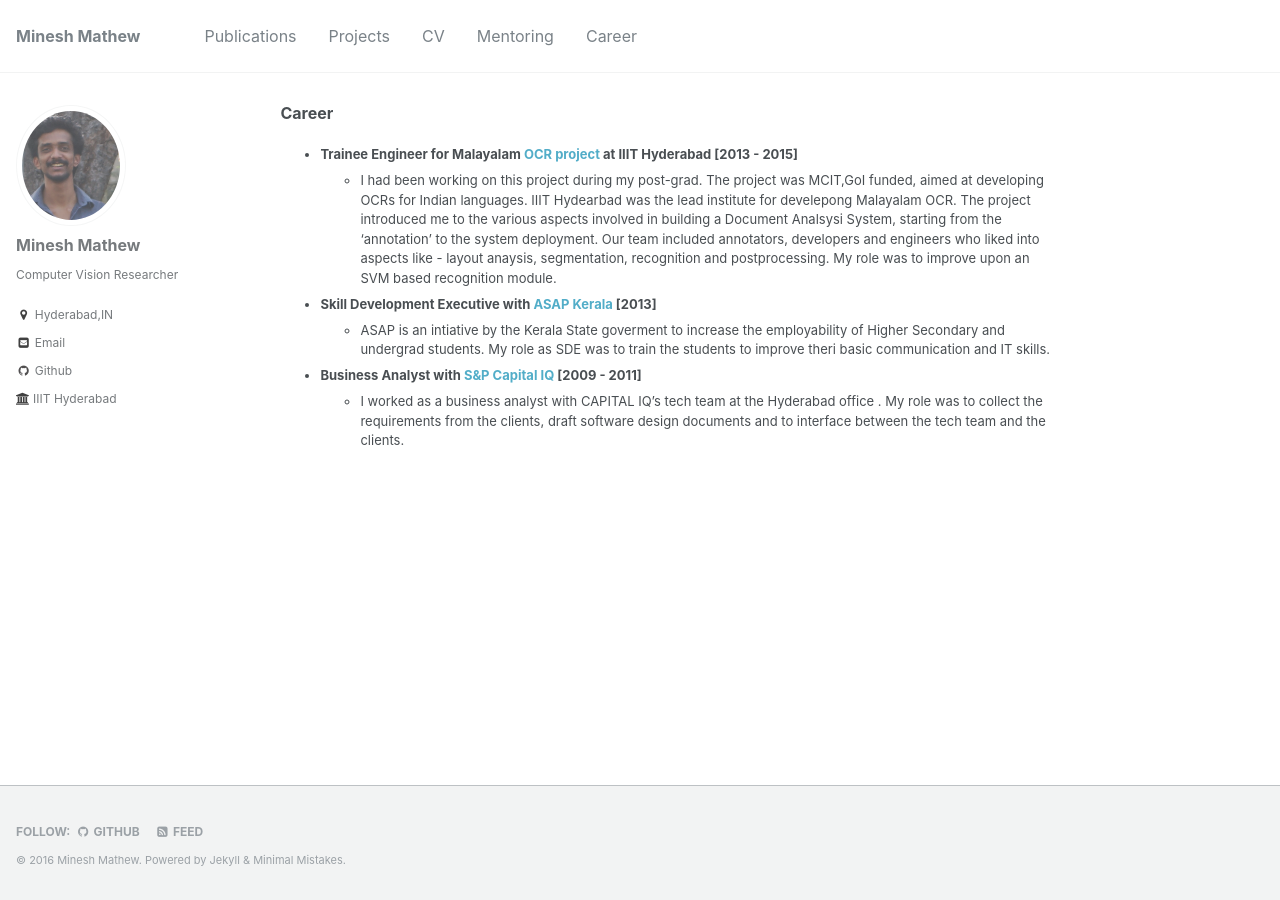
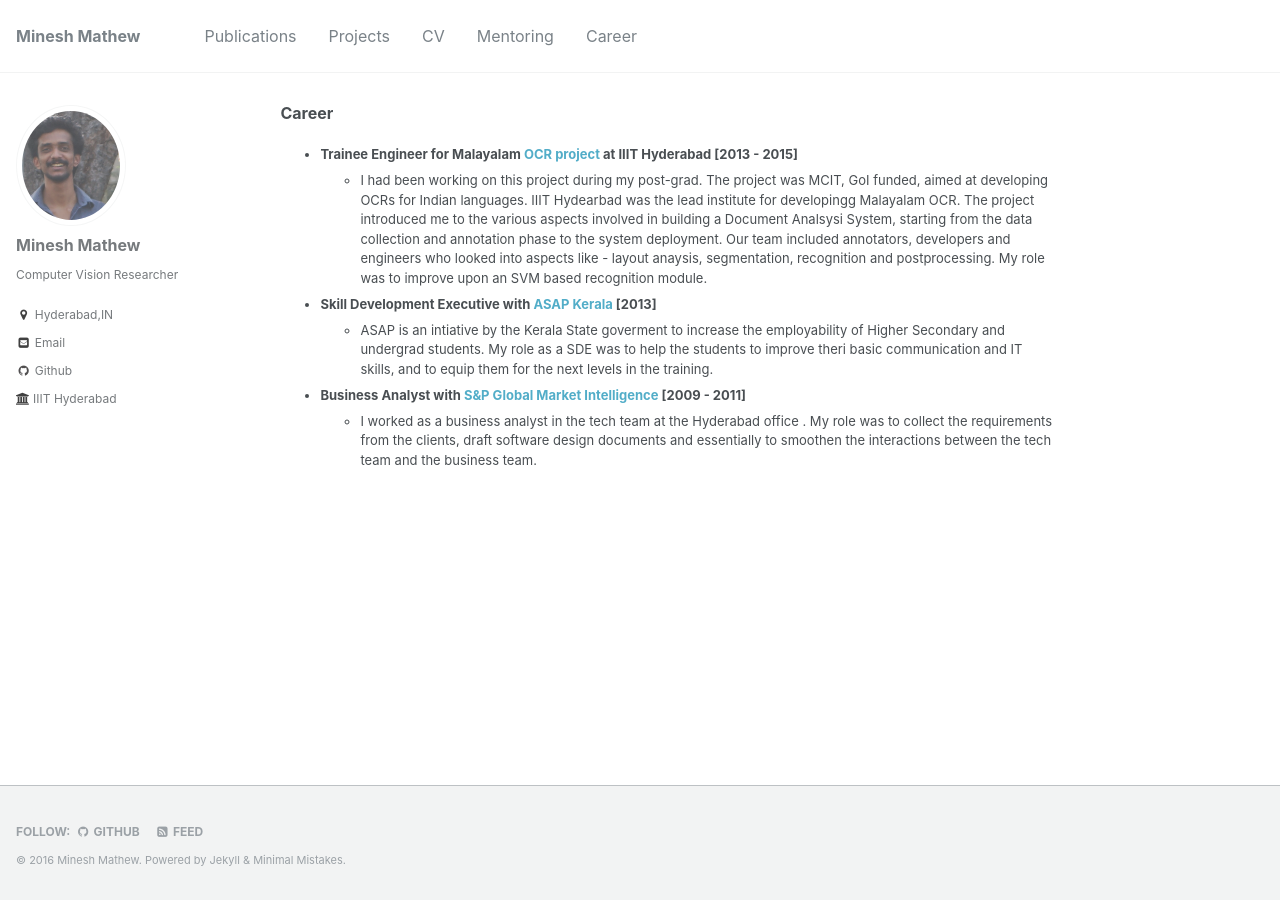
Before and after one commit to mineshmathew/mineshmathew.github.io, a Jekyll site: the page built from _pages/Career.markdown, in a window 1280 px wide. Built offline with Jekyll 4.4.1, drawn with Linux system fonts in a browser that asks for light colours.

Commit message:
builtagain

```diff
--- a/_pages/Career.markdown
+++ b/_pages/Career.markdown
@@ -9,13 +9,13 @@
 ---
 
 -  **Trainee Engineer for Malayalam [OCR project][1] at IIIT Hyderabad  [2013 - 2015]**
-	- I had been working on this project during my post-grad. The project was MCIT,GoI  funded, aimed at developing OCRs for Indian languages. IIIT Hydearbad was the lead institute for develepong Malayalam OCR. The project introduced me to the various aspects involved in building a Document Analsysi System, starting from the 'annotation' to the system deployment. Our team included annotators, developers and engineers who liked into aspects like - layout anaysis, segmentation, recognition and postprocessing. My role was to  improve upon an SVM based recognition module.
+	- I had been working on this project during my post-grad. The project was MCIT, GoI  funded, aimed at developing OCRs for Indian languages. IIIT Hydearbad was the lead institute for developingg Malayalam OCR. The project introduced me to the various aspects involved in building a Document Analsysi System, starting from the data collection and annotation phase to the system deployment. Our team included annotators, developers and engineers who looked into aspects like - layout anaysis, segmentation, recognition and postprocessing. My role was to  improve upon an SVM based recognition module.
 
 -  **Skill Development Executive with [ASAP Kerala][2]  [2013]**
-	- ASAP is an intiative by the Kerala State goverment to increase the employability of Higher Secondary and undergrad students. My role as SDE was to train the students to improve theri basic communication and IT skills.
+	- ASAP is an intiative by the Kerala State goverment to increase the employability of Higher Secondary and undergrad students. My role as a SDE was to help the students to improve theri basic communication and IT skills, and to equip them for the next levels in the training.
 
--  **Business Analyst with [S&P Capital IQ][3] [2009 - 2011]**
-	- I worked as a business analyst with CAPITAL IQ's tech team at the Hyderabad office . My role was to collect the requirements from the clients, draft software design documents and to interface between the tech team and the clients.
+-  **Business Analyst with [S&P Global Market Intelligence][3] [2009 - 2011]**
+	- I worked as a business analyst in the  tech team at the Hyderabad office . My role was to collect the requirements from the clients, draft software design documents and essentially to smoothen the interactions between the tech team and the business team.
 
 
 [1]: http://ocr.tdil-dc.gov.in/%28S%282ptjijnfhyymf4l5nooaqcll%29%29/default.aspx
--- a/_pages/index.markdown
+++ b/_pages/index.markdown
@@ -6,7 +6,7 @@
 permalink: /index.html
 author_profile: true
 ---
-a PhD student under   [Prof. C. V Jawahar][1]  at [IIIT Hyderabad][2]. I joined the Phd Program in 2015 after completing MS by Research (2013-2015) in Computer Science under Prof. Jawahar's guidance. Prior to joining IIIT - H, I had obtained my undergraduate degree in Btech Computer Science Engineering from [NIT Warangal][3] (2005-2009) and worked with [S&P Capital IQ][4] as a Business Analyst .
+a PhD student under   [Prof. C. V Jawahar][1]  at [IIIT Hyderabad][2]. I joined the Phd Program in 2015 after completing MS by Research (2013-2015) in Computer Science under Prof. Jawahar's guidance. Prior to joining IIIT - H, I had obtained my undergraduate degree in Btech Computer Science Engineering from [NIT Warangal][3] (2005-2009) and worked with [S&P Global Market Intelligence][4] as a Business Analyst .
 
 My research is in the field of Computer Vision and Machine Learning. Specifically, I look into the problems of [OCR in Indian languages][5] and [Scene text understanding][6].
 
```
Also changed, not shown: 3 other files.
